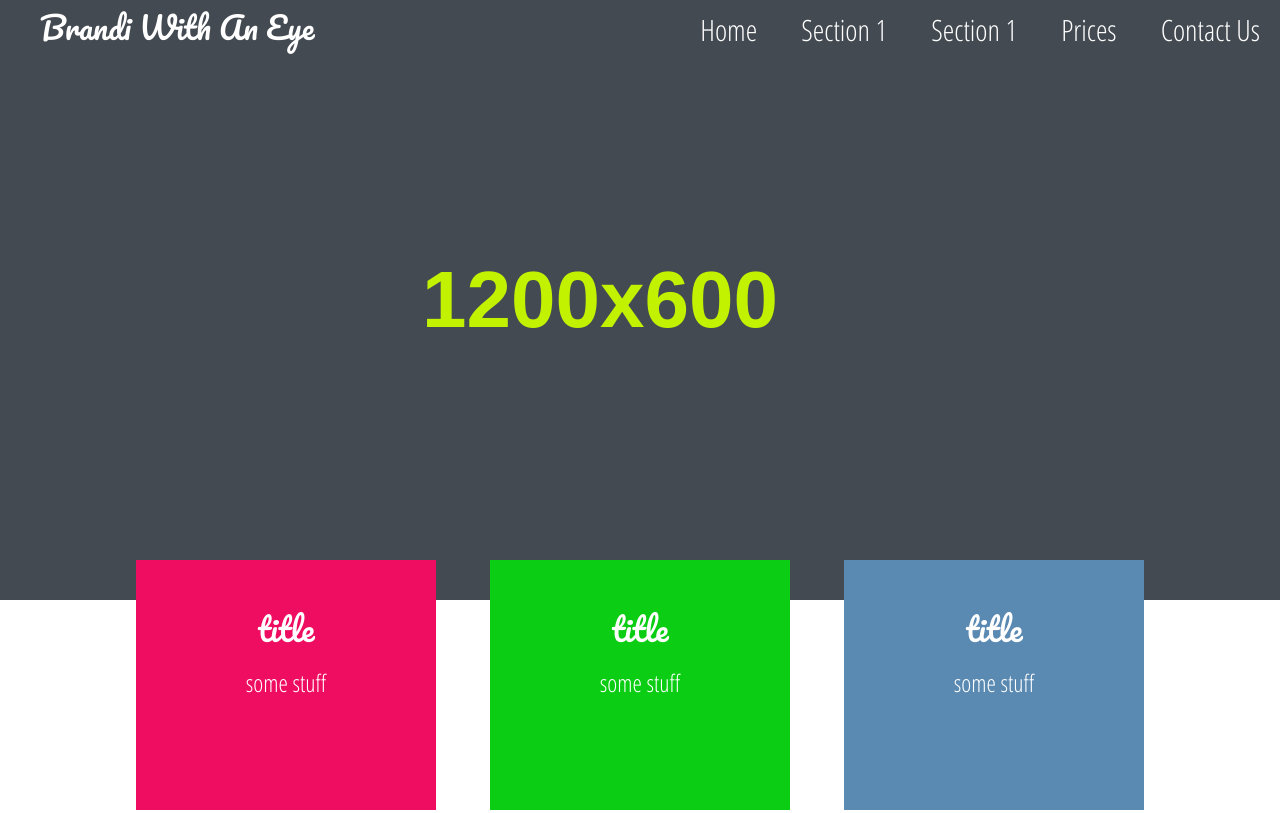
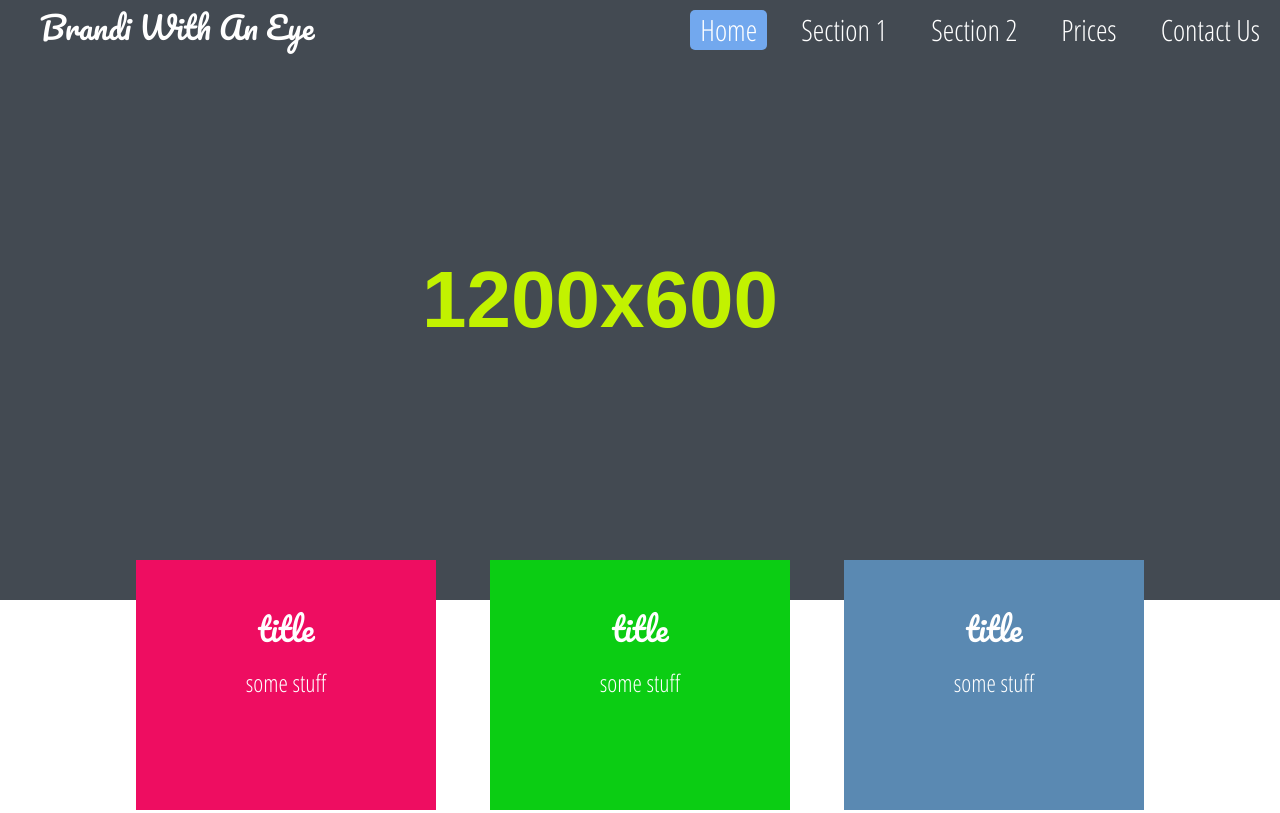
Before and after one commit to CarlosRoque/brandiwithaneye, a plain HTML site: page index.html in a window 1280 px wide. Shown: the top 813 px of the page. Drawn offline with Linux system fonts and the light colour scheme.

Commit message:
menu items update backgroudn color to match viewing section

```diff
--- a/assets/css/main.css
+++ b/assets/css/main.css
@@ -79,11 +79,10 @@ nav a {
   padding: 0 10px;
   transition: background 0.25s ease;
 }
-nav a:hover {
+nav a:hover,.nav-slected-a {
   background-color: #72a8ee;
   border-radius: 5px;
 }
-
 
 
 
--- a/assets/javascript/scroll.js
+++ b/assets/javascript/scroll.js
@@ -1,6 +1,11 @@
+$(document).ready(function(){
+  $('#menu-home').addClass('nav-slected-a');
+});
+
 // Attach an scroll trigger to the document
 $(document).scroll(function(){
   var applicable_color = '';
+  var section_id = '';
   // on scroll check all sections positions
   $('.section').each(function(){
     // Count how many pixes are hidden from view above the scrollable area
@@ -18,11 +23,14 @@ $(document).scroll(function(){
       // this ensure we don't transition to many color for each
       // trigger of this rule since many sections can hace a off.top > top
       applicable_color = color;
+      section_id = $(this).attr('id');
     }
   });
 
   // after parsing all section apply the last applicable section color
   // if none then remove the background
+  $('nav a').removeClass('nav-slected-a');
+  $('#menu-'+section_id).addClass('nav-slected-a');
   if(applicable_color == "none" || applicable_color == ''){
     $('nav').css('background', applicable_color);
   }else{
--- a/index.html
+++ b/index.html
@@ -13,11 +13,11 @@
         <nav>
           <div id="name">Brandi With An Eye</div>
           <div id="links">
-            <span><a href="#home">Home</a></span>
-            <span><a href="#section1">Section 1</a></span>
-            <span><a href="#section2">Section 1</a></span>
-            <span><a href="#section3">Prices</a></span>
-            <span><a href="#contact-us">Contact Us</a></span>
+            <span><a href="#home" id="menu-home">Home</a></span>
+            <span><a href="#section1" id="menu-section1">Section 1</a></span>
+            <span><a href="#section2" id="menu-section2">Section 2</a></span>
+            <span><a href="#section3" id="menu-section3">Prices</a></span>
+            <span><a href="#contact-us" id="menu-contact-us">Contact Us</a></span>
           </div>
           <div class="clear"></div>
         </nav>
```
